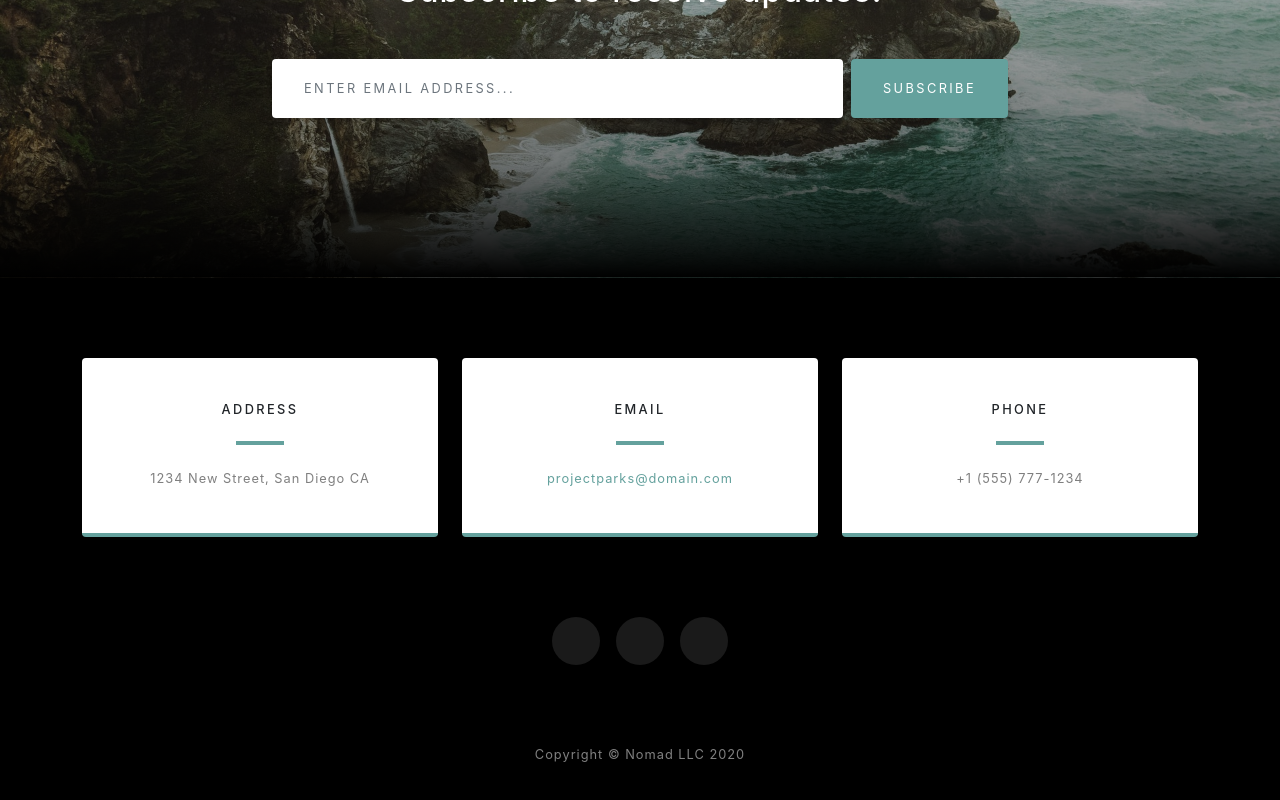
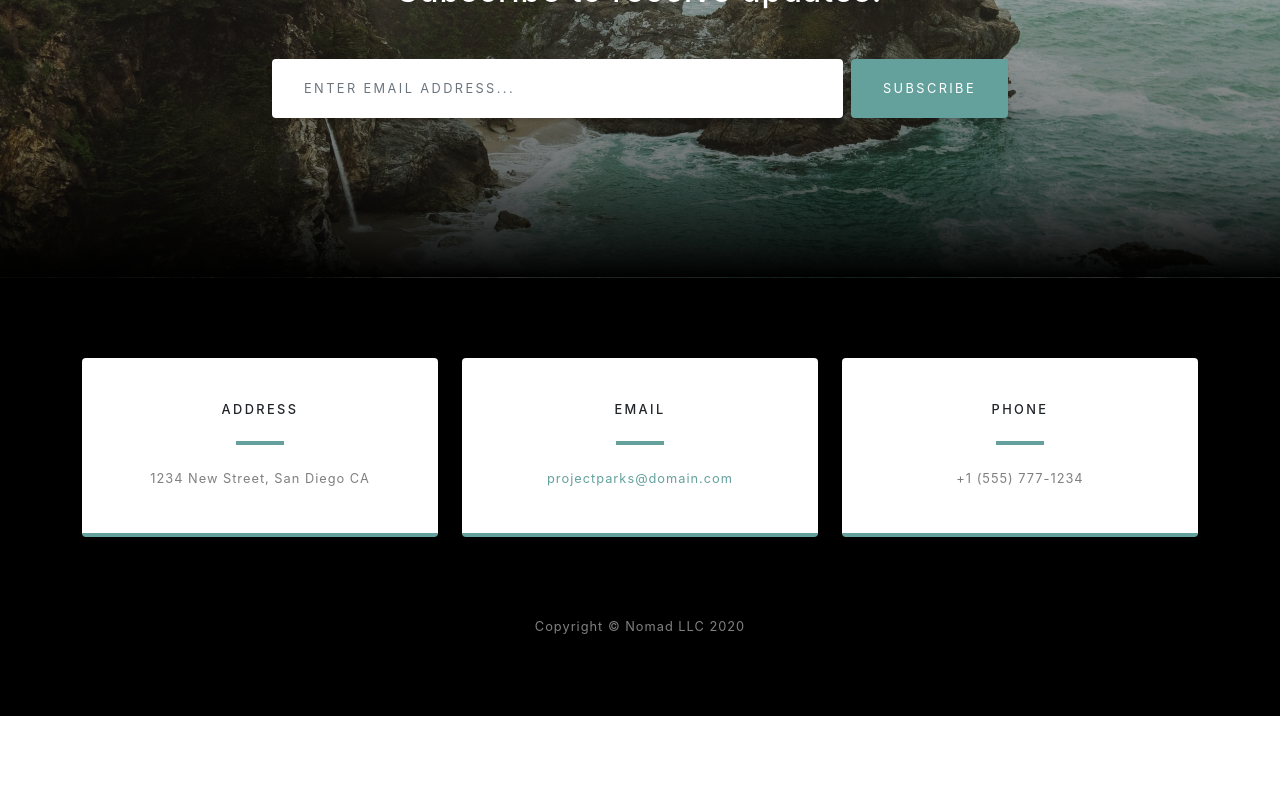
Before and after one commit to EmilyLee1003/USAParks, a React (Create React App) app in the folder client/: page /Home in a window 1280 px wide. Shown: the part 4447-5247 px from the top of the page. After the commit the page ends 5163 px from the top, so only its background shows below. Built offline with nearby package versions, Linux system fonts and the light colour scheme.

Commit message:
removed logos

```diff
--- a/client/src/pages/Home/Home.js
+++ b/client/src/pages/Home/Home.js
@@ -285,7 +285,7 @@
 							</div>
 						</div>
 					</div>
-					<div className="social d-flex justify-content-center">
+					{/* <div className="social d-flex justify-content-center">
 						<a className="mx-2" href="https://twitter.com/Interior" target="_blank">
 							<i className="fab fa-twitter" ></i>
 						</a>
@@ -303,7 +303,7 @@
 						>
 							<i className="fab fa-github"></i>
 						</a>
-					</div>
+					</div> */}
 				</div>
 			</section>
 			{/* <!-- Footer--> */}
```
